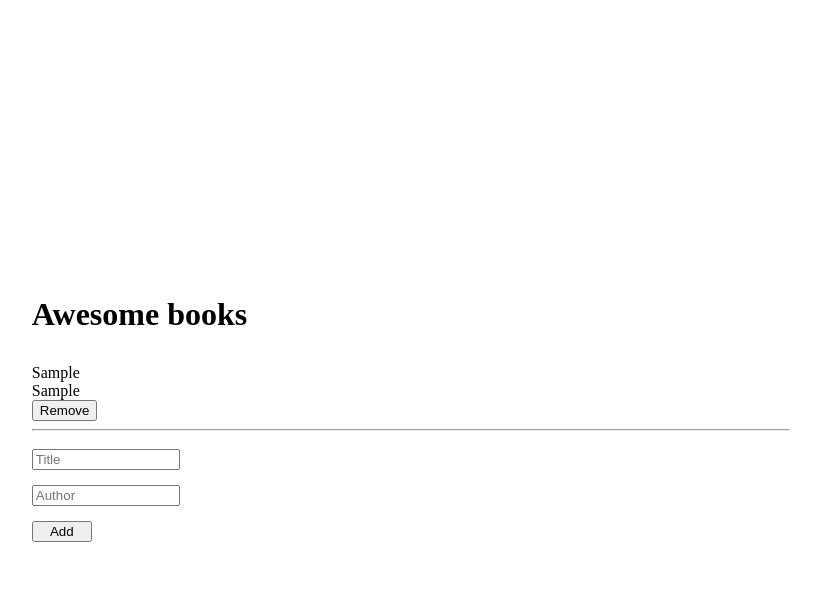
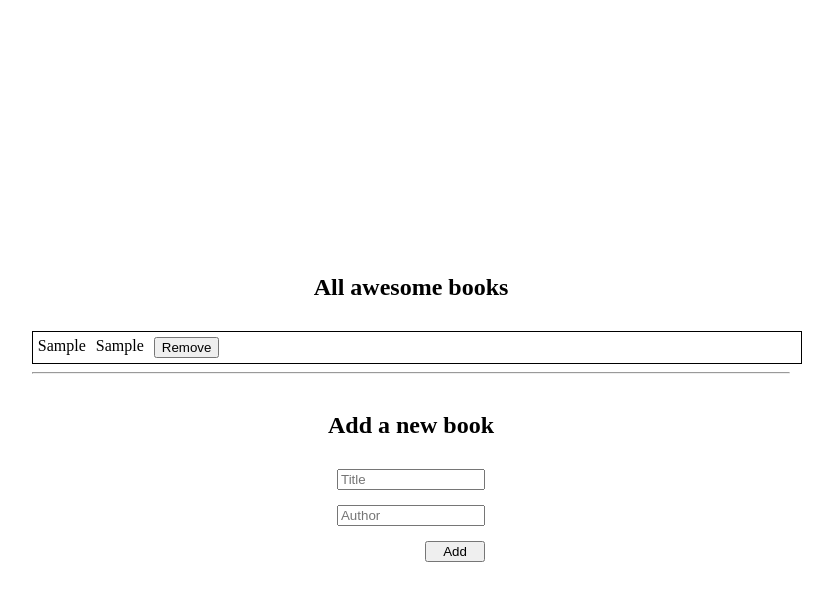
Before and after one commit to sulaimonaa/awesome-books, a website: page index.html in a window 1280 px wide. Both pictures are taken after typing "Sample", "Sample" into the empty fields and a click on the button "Add". Shown: the whole page, without its empty margins (229-1062 px from the left). Drawn offline with Linux system fonts and the light colour scheme.

Commit message:
refactor js

```diff
--- a/index.html
+++ b/index.html
@@ -9,9 +9,9 @@
   </head>
   <body>
     <div class="wrapper">
-      <h1>Awesome books</h1>
+      <h2>All awesome books</h2>
       <div class="booksDisplay"></div>
-
+      <h2>Add a new book</h2>
       <form action="" method="">
         <input
           type="text"
--- a/script.js
+++ b/script.js
@@ -19,10 +19,18 @@ function createLibrary() {
   bookLibrary.forEach((book, index) => {
     const bookContainer = document.createElement('div');
     bookContainer.innerHTML = `
-        <p>${book.title}</p>
-       <p> ${book.author}</p>
-            <button onclick="removeBook(${index})">Remove</button>
-        <hr>
+    <div class='book-list-container'>
+        <div class='wrap'>
+        <div>
+            <p>${book.title}</p>
+            <p> ${book.author}</p>
+        </div>
+       <div>
+        <button onclick="removeBook(${index})">Remove</button>
+       </div>
+       </div>
+    </div>
+    <hr>
     `;
     BooksContainer.appendChild(bookContainer);
   });
--- a/style.css
+++ b/style.css
@@ -5,12 +5,36 @@
   width: 60%;
   height: 100vh;
   justify-content: center;
+  align-items: center;
   margin: 0 auto;
 }
+
+.booksDisplay {
+    width: 100%;
+}
+
+.book-list-container {
+    width: 100%;
+    display: flex;
+    justify-content: space-between;
+    border: 1px solid #000;
+    padding: 5px;
+}
+
+.book-list-container div {
+    display: flex;
+    gap: 10px;
+}
+
+.booksDisplay p {
+    margin: 0;
+  }
+
 
 form {
   display: flex;
   flex-direction: column;
+  align-items: end;
   gap: 15px;
 }
 
@@ -21,7 +45,3 @@ form input {
 form button {
   width: 60px;
 }
-
-.booksDisplay p {
-  margin: 0;
-}
```
